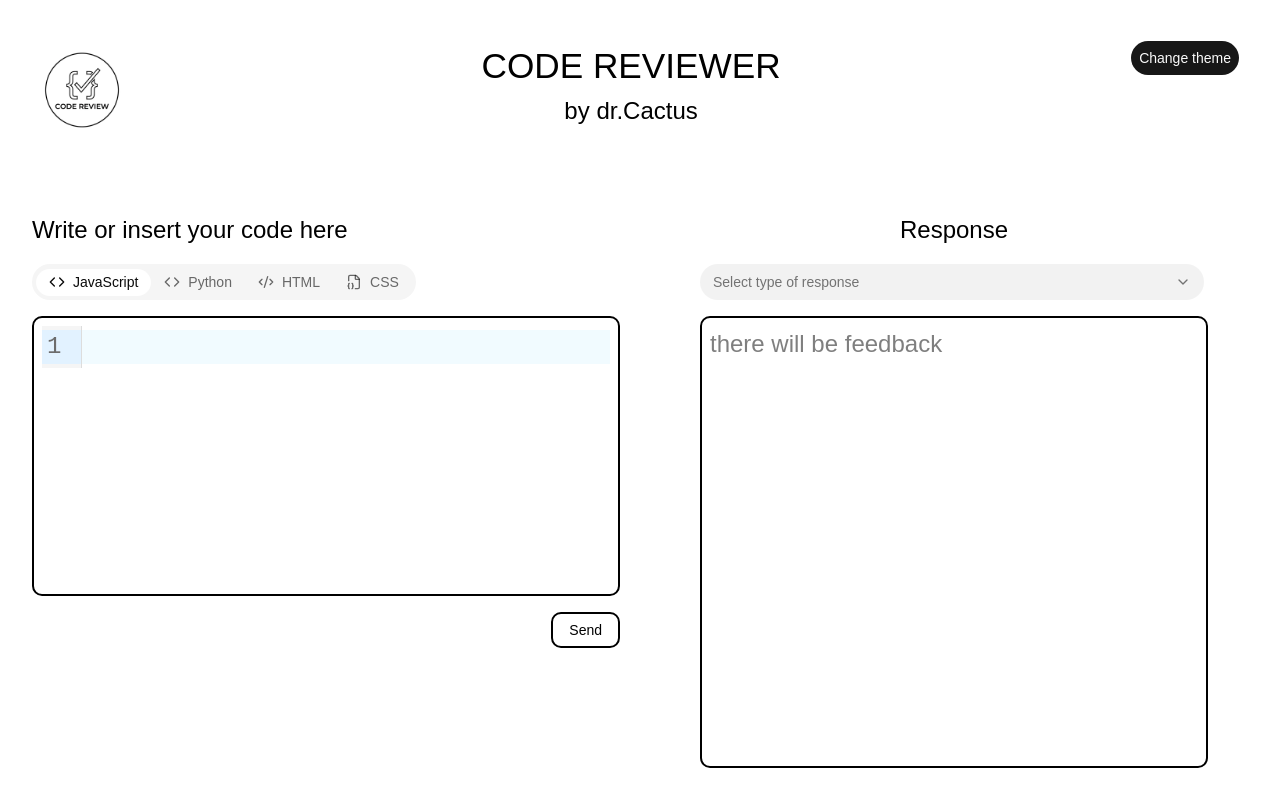
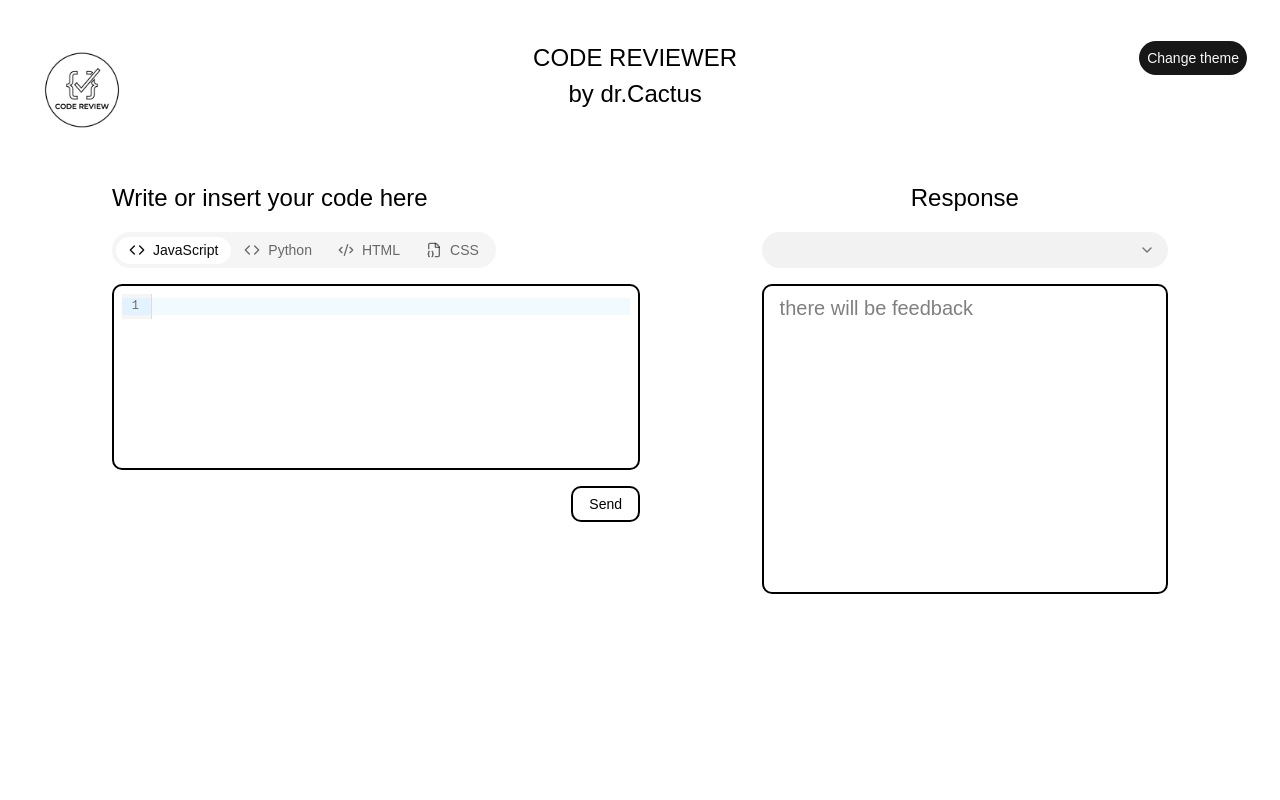
Before and after one commit to artemkril07/code-reviewer, a React (Vite) app: page / in a window 1280 px wide. Built offline with nearby package versions, Linux system fonts and the light colour scheme.

Commit message:
Refactor: changed architecture of components. Made minimal and maximal length of Code Editor. Added prompts for ai-assiatant

```diff
--- a/index.html
+++ b/index.html
@@ -1,13 +1,12 @@
 <!doctype html>
-<html lang="en" class="dark">
+<html lang="en" class="dark h-full">
   <head>
     <meta charset="UTF-8" />
-    <link rel="icon" type="image/svg+xml" href="" />
     <meta name="viewport" content="width=device-width, initial-scale=1.0" />
     <title>Code Break</title>
   </head>
-  <body class="min-h-screen flex flex-col bg-white text-black dark:bg-black dark:text-white">
-    <div id="root" class="min-h-screen flex flex-col"></div>
+  <body class="h-full bg-white text-black dark:bg-black dark:text-white">
+    <div id="root" class="h-full min-h-0"></div>
     <script type="module" src="/src/main.tsx"></script>
   </body>
 </html>
--- a/src/App.tsx
+++ b/src/App.tsx
@@ -7,11 +7,17 @@ import { ToolsComponent } from "./components/ToolsComponent";
 function App() {
   return (
     <>
-      <HeaderInput />
-      <ToolsComponent/>
-      <CodeInput />
-      <FeedbackComponent/>
-      <ContactsComponent/>
+      <div className="min-h-0 h-full flex flex-col flex-1 w-full">
+        <header className="mt-10 px-8 shrink-0">
+            <HeaderInput />
+        </header>
+        <main className="flex flex-col px-8 h-full mt-10 min-h-0">
+          <ToolsComponent />
+          <CodeInput />
+          <FeedbackComponent />
+        </main>
+        <ContactsComponent />
+      </div>
     </>
   );
 }
--- a/src/api/apiRequest.ts
+++ b/src/api/apiRequest.ts
@@ -1,8 +1,15 @@
-// Structure of api request on Gemini server
+import { PROMPTS_AI } from "@/constants/prompts";
 
-export const sendRequest = async (request: string) => {
+// Структура апі запиту
+
+export const sendRequest = async (request: string, aiPrompt: string) => {
   const url: string = "https://openrouter.ai/api/v1/chat/completions";
 
+  // Шукаємо по id в масиві потрібений об'єкт
+  const findID = PROMPTS_AI.find((item: any) => item.id === aiPrompt);
+  // Зберігаємо через id об'єкта в змінну сам промпт АБО записуємо пустий рядок якщо id нема або помилкове
+  const selectedPrompt = findID?.prompt || "";
+  // Стандртний запит апі з тілом і структурою самої нейронки
   const response = await fetch(url, {
     method: "POST",
     headers: {
@@ -15,6 +22,10 @@ export const sendRequest = async (request: string) => {
       model: "qwen/qwen-2.5-coder-32b-instruct",
       messages: [
         {
+          role: "system",
+          content: selectedPrompt,
+        },
+        {
           role: "user",
           content: request,
         },
@@ -22,7 +33,7 @@ export const sendRequest = async (request: string) => {
     }),
   });
 
-  // Checking if there is an error with response from server
+  // Перевірка на помилку відповіді зі сервера
 
   if (!response.ok) {
     const errorData = await response.json();
--- /dev/null
+++ b/src/components/AIResponseComponent.tsx
@@ -0,0 +1,27 @@
+interface AIResponseProps {
+  errorRequest: string;
+  aiResponse: string;
+  className?: string;
+}
+
+export const AIResponseComponent = ({
+  errorRequest,
+  aiResponse,
+}: AIResponseProps) => {
+
+
+
+
+  return (
+    <>
+      <textarea
+        className="w-full overflow-y-auto min-h-[50%] border-black border-2 rounded-lg resize-none dark:border-white pl-4 pt-2 text-xl"
+        name="aiResponse"
+        id="aiResponse"
+        placeholder="there will be feedback"
+        readOnly
+        value={errorRequest.length !== 0 ? errorRequest : aiResponse}
+      ></textarea>
+    </>
+  );
+};
--- a/src/components/ButtonThemeToggle.tsx
+++ b/src/components/ButtonThemeToggle.tsx
@@ -17,7 +17,7 @@ export const ButtonThemeToggle: FC = () => {
       <div className="flex justify-end">
         <Button
           type="button"
-          className=" mr-10 p-2 hover: cursor-pointer"
+          className="p-2 hover: cursor-pointer"
           onClick={toggleTheme}
         >
           Change theme
--- a/src/components/CodeInput.tsx
+++ b/src/components/CodeInput.tsx
@@ -5,11 +5,17 @@ import { CodeEditor } from "./CodeEditor.tsx";
 import { Button } from "./ui/button.tsx";
 import { SelectAIComponent } from "./ui/SelectAIComponent.tsx";
 import { TabsComponent } from "./ui/TabsComponent.tsx";
+import {AIResponseComponent} from "./AIResponseComponent.tsx"
+
+
+
+
 
 export const CodeInput: FC<CodeInputProps> = () => {
   const [inputValue, setInputValue] = useState<string>("");
   const [aiResponse, setAiResponse] = useState<string>("");
   const [errorRequest, setErrorRequest] = useState<string>("");
+  const [aiID, setAiID] = useState("");
 
   // Props from TabsComponent to CodeEditor
 
@@ -26,14 +32,13 @@ export const CodeInput: FC<CodeInputProps> = () => {
       setInputValue("");
       localStorage.setItem("userCode", JSON.stringify(inputValue));
       try {
-        const response = await sendRequest(inputValue);
+        const response = await sendRequest(inputValue, aiID);
         const data = await response.json();
         console.log(data);
 
         if (data.choices && data.choices.length > 0) {
           const responseDataAi = data.choices[0].message.content;
           setAiResponse(responseDataAi);
-          console.log(responseDataAi);
         } else {
           setErrorRequest("Error server");
         }
@@ -49,14 +54,13 @@ export const CodeInput: FC<CodeInputProps> = () => {
   };
 
   return (
-    <div className="grid grid-cols-2 mt-10 p-8 gap-10 flex-1">
-      <div>
-        <div className="grid w-full gap-4">
+    <div className="flex justify-between w-full flex-1 h-full min-h-0">
+        <div className="h-full min-h-0 flex flex-col gap-4 pl-20 w-[50%]" >
           <p>Write or insert your code here</p>
           <TabsComponent changeState={setStateComponent} />
           <CodeEditor
             language={stateComponent}
-            className="w-full h-70 border-black border-2 rounded-lg resize-none p-2 dark:border-white "
+            className=" min-h-[30%] max-h-[50%] border-black border-2 rounded-lg resize-none p-2 dark:border-white overflow-y-auto text-xs "
             onChange={observeInputCode}
             value={inputValue}
           ></CodeEditor>
@@ -69,20 +73,12 @@ export const CodeInput: FC<CodeInputProps> = () => {
             Send
           </Button>
         </div>
-      </div>
-      <div className="ai-container flex flex-col gap-4 pl-10 pr-10">
+      <div className="h-full min-h-0 flex flex-col gap-4 pr-20 w-[40%]">
         <p className="text-center">Response</p>
-        <div className="mr-1">
-          <SelectAIComponent />
+        <div className="">
+          <SelectAIComponent setAiID={setAiID} />
         </div>
-        <textarea
-          className=" flex-1 w-full min-h-70 border-black border-2 rounded-lg resize-none p-2 dark:border-white"
-          name="aiResponse"
-          id="aiResponse"
-          placeholder="there will be feedback"
-          readOnly
-          value={errorRequest.length !== 0 ? errorRequest : aiResponse}
-        ></textarea>
+       <AIResponseComponent aiResponse={aiResponse} errorRequest={errorRequest} />
       </div>
     </div>
   );
--- a/src/components/HeaderInput.tsx
+++ b/src/components/HeaderInput.tsx
@@ -3,7 +3,7 @@ import { ButtonThemeToggle } from "./ButtonThemeToggle";
 export const HeaderInput = () => {
   return (
     <div>
-      <div className="mt-10 flex justify-between">
+      <div className="flex justify-between">
         <div>
           <a href="#">
             <img
@@ -11,7 +11,7 @@ export const HeaderInput = () => {
               height={100}
               src="src/assets/images/CR_logo.webp"
               alt="logo"
-              className="ml-8 rounded-full"
+              className="rounded-full"
             />
           </a>
         </div>
--- a/src/components/ui/SelectAIComponent.tsx
+++ b/src/components/ui/SelectAIComponent.tsx
@@ -7,25 +7,28 @@ import {
   SelectValue,
 } from "@/components/ui/select"
 
+import {PROMPTS_AI} from "../../constants/prompts"
 
-const items = [
-  { label: "Select type of response", value: null },
-  { label: "Full Code Review", value: "Full Code Review" },
-  { label: "Optimize & Refactor", value: "Optimize & Refactor" },
-  { label: "Find Bugs & Vulnerabilities", value: "Find Bugs & Vulnerabilities" },
-  { label: "Generate Unit Tests", value: "Generate Unit Tests" },
-]
+interface SelectAIProps{
+  setAiID: (value: string)=> void
+}
 
-export const SelectAIComponent = ()=> {
+export const SelectAIComponent = ( {setAiID} :SelectAIProps)=>  {
+
+
   return (
-    <Select items={items}>
+    <Select onValueChange={(val: string) => {
+  console.log("Обраний ID:", val);
+  setAiID(val);
+}}>
       <SelectTrigger className="w-full">
         <SelectValue />
       </SelectTrigger>
       <SelectContent>
         <SelectGroup>
-          {items.map((item) => (
-            <SelectItem key={item.value} value={item.value}>
+          {PROMPTS_AI.map((item) => (
+            <SelectItem key={item.id} value={item.label} onClick= {()=> { console.log(item.id)}
+            } >
               {item.label}
             </SelectItem>
           ))}
--- a/src/constants/prompts.ts
+++ b/src/constants/prompts.ts
@@ -0,0 +1,32 @@
+export interface optionsAI {
+    id: string,
+    label: string,
+    prompt: string,
+}
+
+export const PROMPTS_AI : optionsAI[] = [
+  {
+    id: "full_review",
+    label: "Full code review",
+    prompt:
+      "You are a Senior Code Reviewer. Conduct a concise review analyzing structure, readability, performance, and adherence to best practices. Provide brief, actionable feedback and short code examples where necessary.",
+  },
+  {
+    id: "optimize_refactor",
+    label: "Optimize & Refactor",
+    prompt:
+      "You are a Clean Code Expert. Refactor the code for optimal execution speed, modern syntax, and maintainability. Return the improved code followed by bullet points detailing key changes.",
+  },
+  {
+    id: "find_bugs",
+    label: "Find Bugs & Vulnerabilities",
+    prompt:
+      "You are a Security and QA Lead. Scan the code for bugs, edge cases, logic errors, and security risks. List issues concisely with severity levels (High/Medium/Low) and exact code fixes.",
+  },
+  {
+    id: "unit_tests",
+    label: "Generate Unit Tests",
+    prompt:
+      "You are a Test Automation Expert. Generate production-ready unit tests covering main workflows, edge cases, and error states for the provided code. Output clean, executable test code.",
+  },
+];
--- a/src/main.css
+++ b/src/main.css
@@ -1,24 +1,21 @@
 @import "./styles/fonts/fonts.css";
+@import "./styles/codeEditor.css";
+@import "tw-animate-css";
 @import "tailwindcss";
-@import "tw-animate-css";
 @import "shadcn/tailwind.css";
 @import "@fontsource-variable/inter";
 
 @custom-variant dark (&:where(.dark, .dark *));
 
-@theme {
+@layer theme {
   --default-font-family: "MyFont";
   --text-default: clamp(2rem, 1rem + 1.5vw, 5rem);
 }
 
-@utility flex-container{
-    display: flex;
-    flex-direction: column;
-    justify-content: center;
-    align-items: center;
-}
-@utility title{
-    width: 30rem
+@layer utilities {
+  title {
+    width: 30rem;
+  }
 }
 
 @layer base {
@@ -36,7 +33,7 @@
 
 @theme inline {
   --font-heading: var(--font-sans);
-  --font-sans: 'Inter Variable', sans-serif;
+  --font-sans: "Inter Variable", sans-serif;
   --color-sidebar-ring: var(--sidebar-ring);
   --color-sidebar-border: var(--sidebar-border);
   --color-sidebar-accent-foreground: var(--sidebar-accent-foreground);
```
Also changed, not shown: src/components/CodeEditor.tsx (+4 -6 lines), src/styles/codeEditor.css (added).
